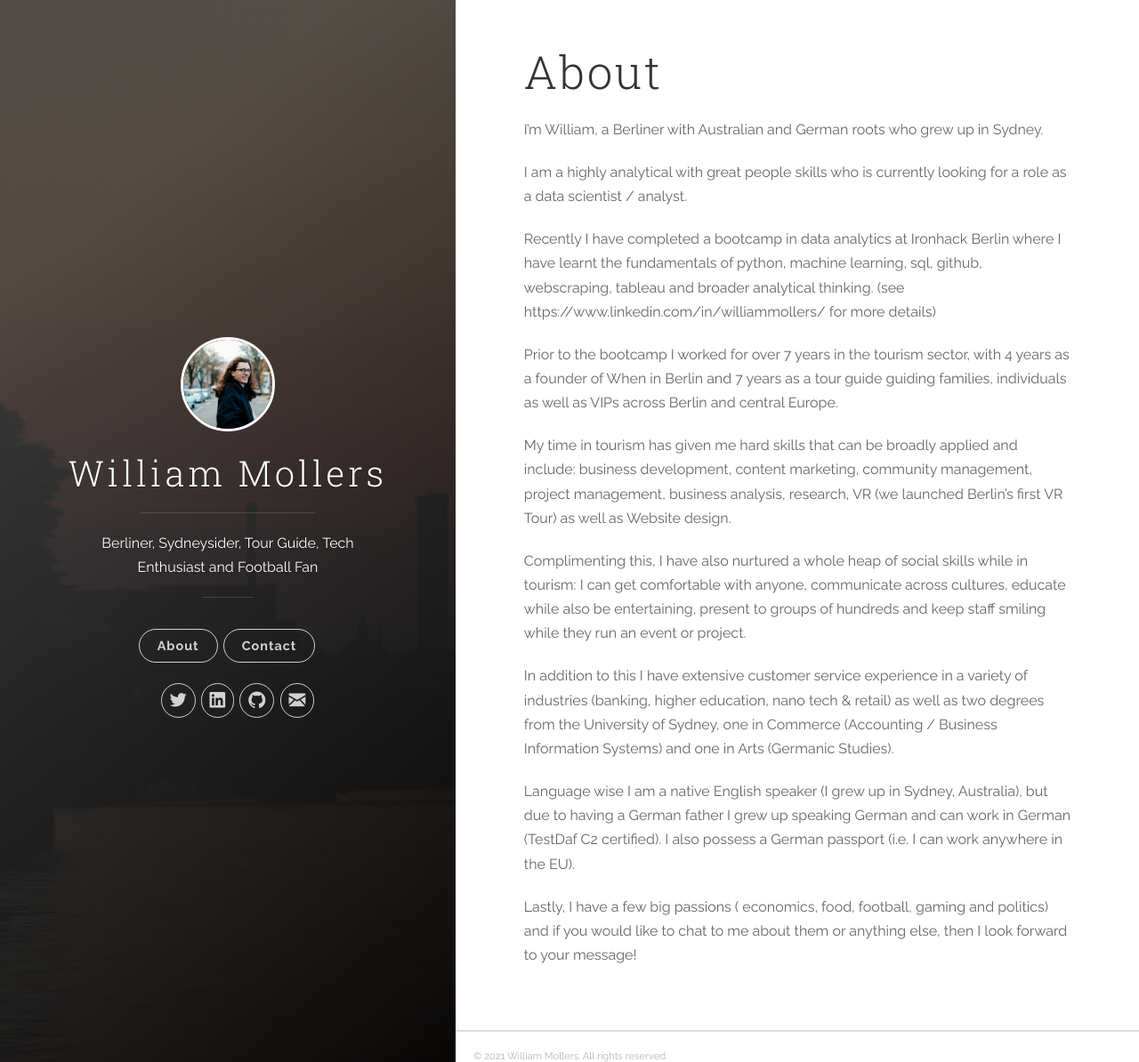
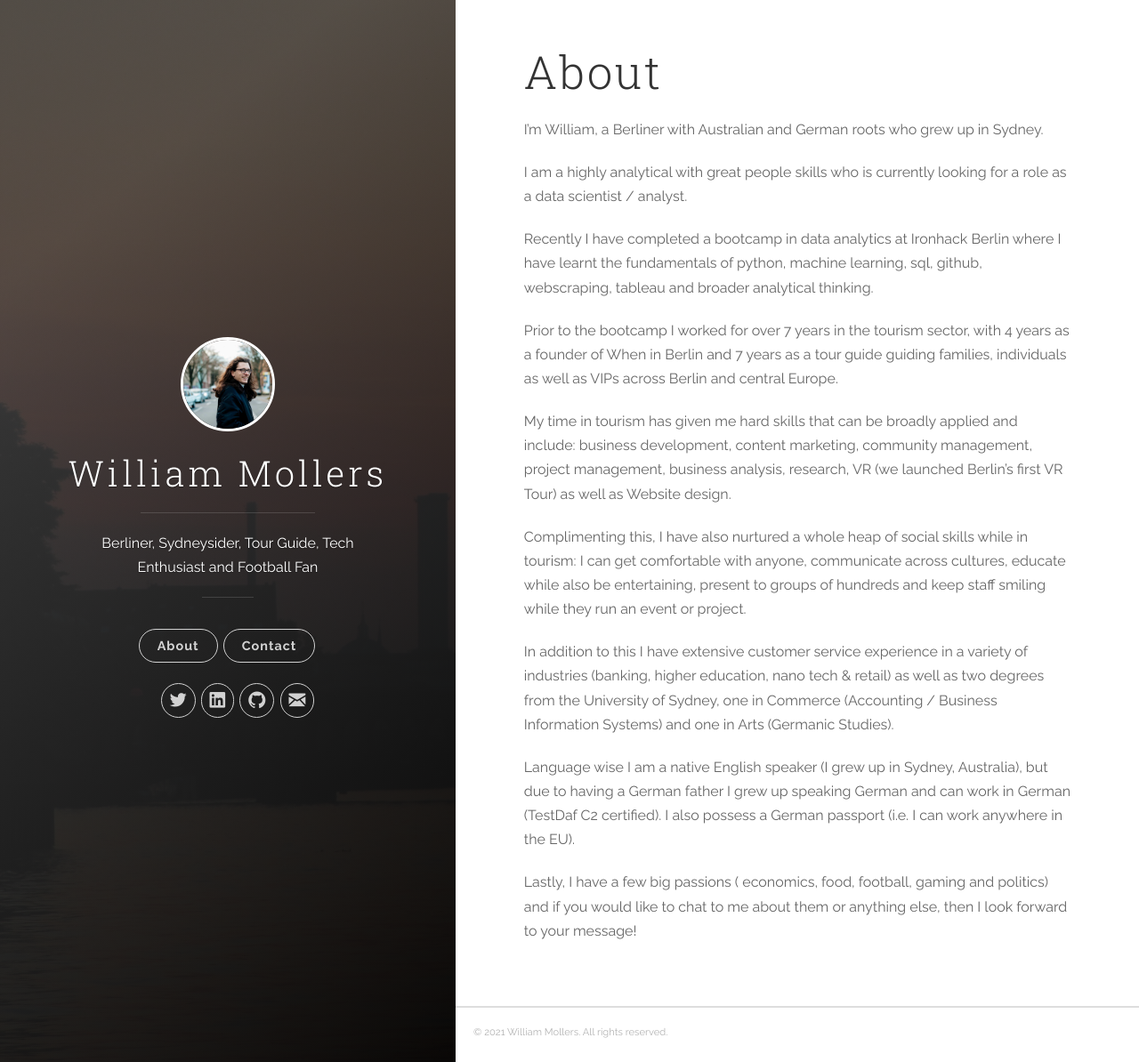
Before and after one commit to williammollers/williammollers.github.io, a Jekyll site: the page built from about.md, in a window 1280 px wide and 1194 px high. Shown: the whole window at 89% size. Built offline with Jekyll 4.4.1, drawn with Linux system fonts in a browser that asks for light colours.

Commit message:
Update about.md

```diff
--- a/about.md
+++ b/about.md
@@ -7,7 +7,7 @@ I’m William, a Berliner with Australian and German roots who grew up in Sydney
 
 I am a highly analytical with great people skills who is currently looking for a role as a data scientist / analyst.
 
-Recently I have completed a bootcamp in data analytics at Ironhack Berlin where I have learnt the fundamentals of python, machine learning, sql, github, webscraping, tableau and broader analytical thinking. (see https://www.linkedin.com/in/williammollers/ for more details)
+Recently I have completed a bootcamp in data analytics at Ironhack Berlin where I have learnt the fundamentals of python, machine learning, sql, github, webscraping, tableau and broader analytical thinking.
 
 Prior to the bootcamp I worked for over 7 years in the tourism sector, with 4 years as a founder of When in Berlin and 7 years as a tour guide guiding families, individuals as well as VIPs across Berlin and central Europe.
 
```
